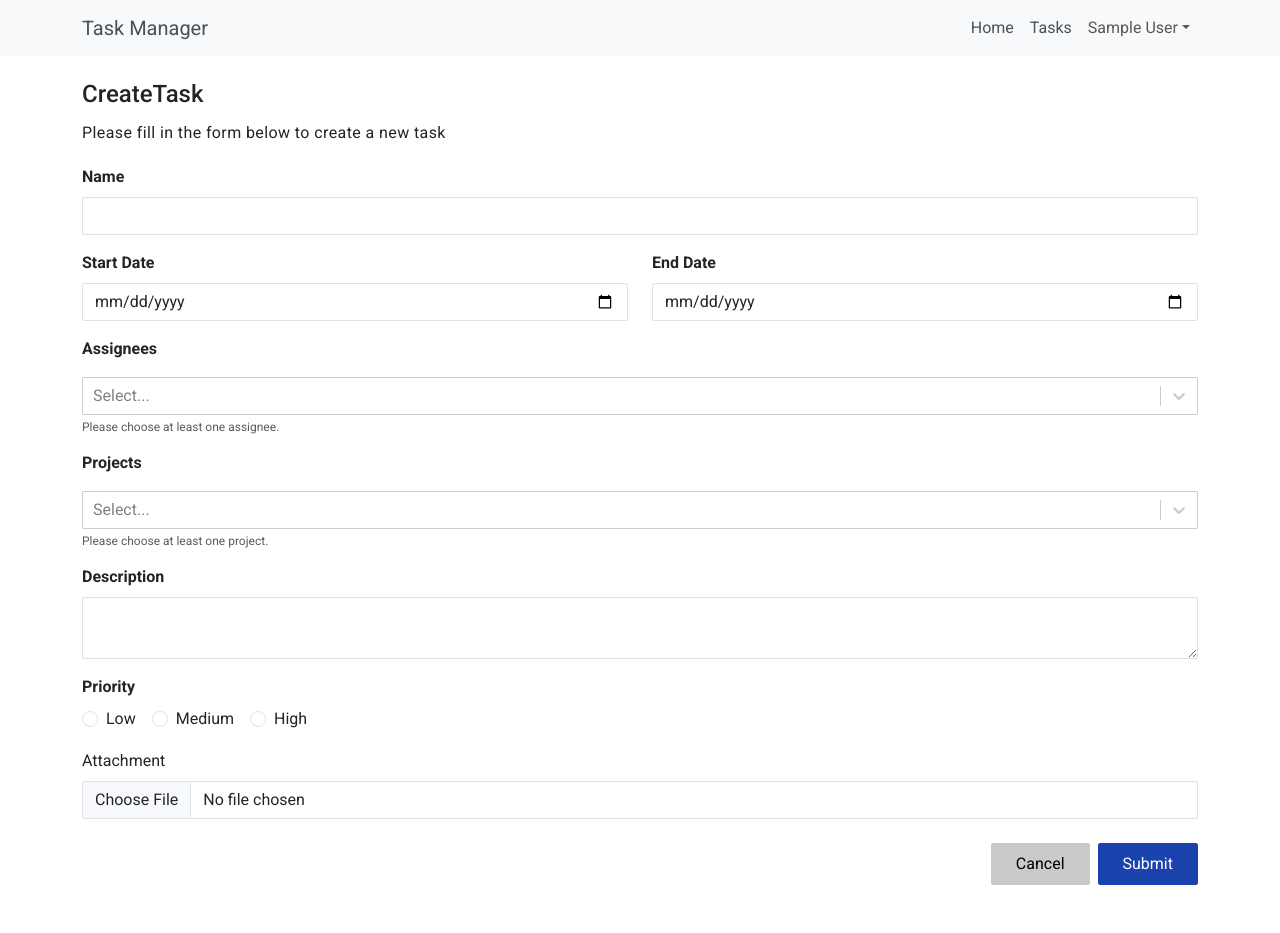
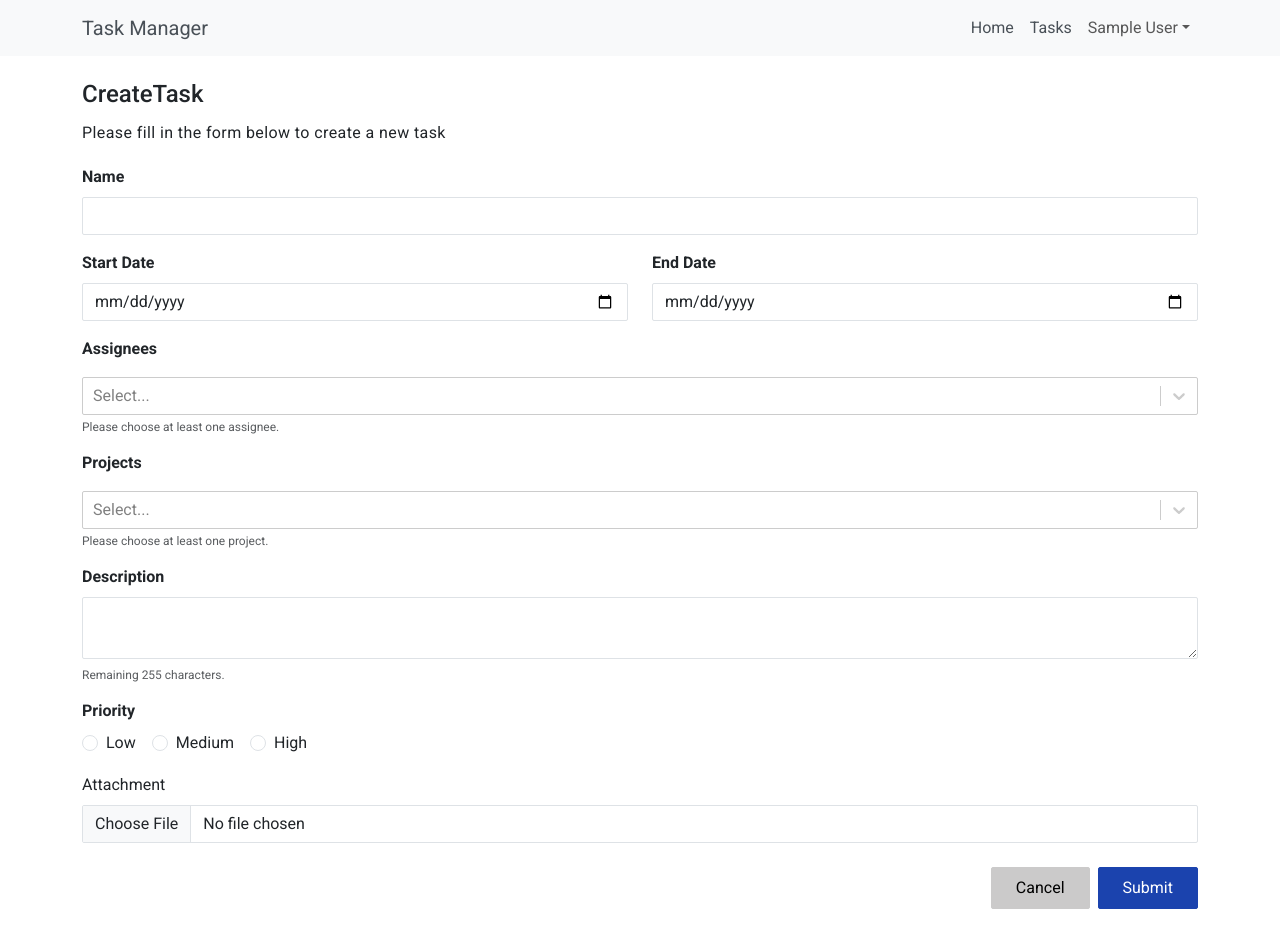
Before and after one commit to CaMiMtoto/Task-Management-React-Js, a React (Vite) app: page /tasks/create in a window 1280 px wide. Before the commit the page ends 909 px from the top, so only its background shows below. Built offline with nearby package versions, Linux system fonts and the light colour scheme; no server answers; sample sign-in values are in the browser's storage.

Commit message:
add remaining characters to task description

```diff
--- a/src/pages/tasks/NewTask.jsx
+++ b/src/pages/tasks/NewTask.jsx
@@ -19,6 +19,7 @@ const validationSchema = Yup.object().shape({
 export default function NewTask() {
     const [loading, setLoading] = useState(true);
     const [submitting, setSubmitting] = useState(false);
+    const [remaining, setRemaining] = useState(255);
     const [formData, setFormData] = useState({
         assignees: [],
         projects: [],
@@ -173,6 +174,7 @@ export default function NewTask() {
             ...formData, [e.target.name]: e.target.files[0]
         });
     }
+
 
     return (<div>
             <h4>
@@ -360,8 +362,14 @@ export default function NewTask() {
                                               required={true}
                                               value={formData.description} onChange={handleChange}/>*/}
                                         <Field as="textarea"
-                                               className={`form-control ${touched.description && errors.description ? 'border-danger' : ''}`}
+                                               onInput={(e) => {
+                                                   setRemaining(255 - e.target.value.length);
+                                               }}
+                                               className={`form-control ${touched.description && errors.description ? 'border-danger' : ''} ${touched.description && !errors.description ? 'border-success' : ''}`}
                                                name="description" id="description"/>
+                                        <p className="text-muted tw-text-xs mt-2">
+                                            Remaining {remaining >= 0 ? remaining : 0} characters.
+                                        </p>
                                         <ErrorMessage name="description" component="div"
                                                       className="text-danger tw-text-xs mt-1"/>
                                     </div>
```
